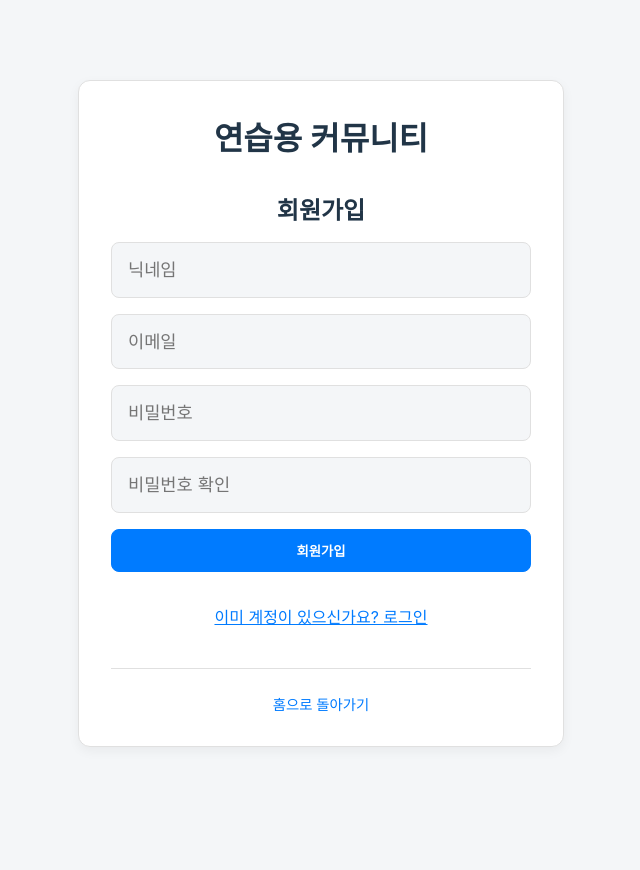
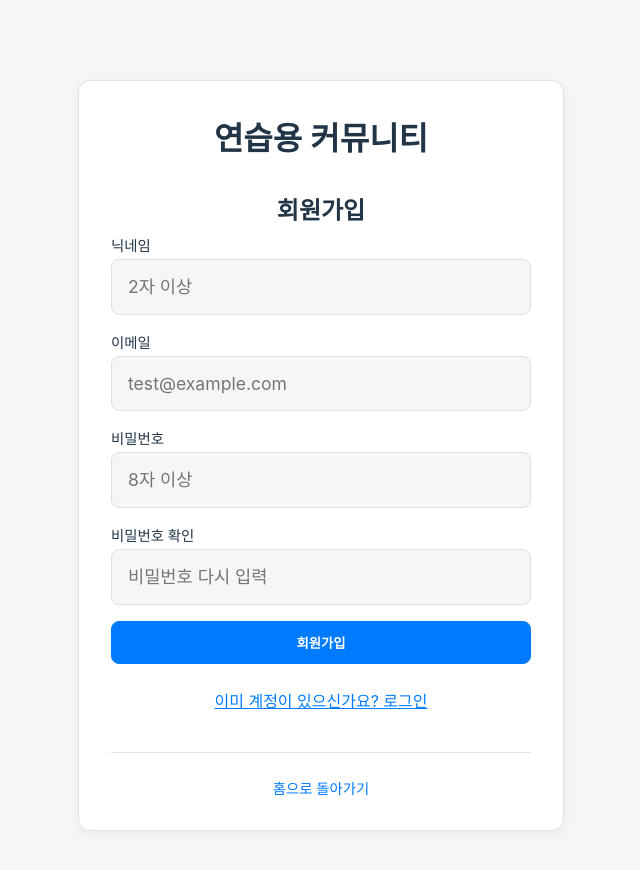
Before and after one commit to ahnsangha/portfolio-3, a React (Vite) app in the folder frontend/: page /login in a window 1280 px wide. Both pictures are taken after a click on the element "계정이 없으신가요? 회원가입". Shown: the top 870 px of the page, without its empty margins (319-959 px from the left). Built offline with nearby package versions, Linux system fonts and the light colour scheme; no server answers.

Commit message:
회원가입 수정

```diff
--- a/frontend/src/App.css
+++ b/frontend/src/App.css
@@ -205,7 +205,7 @@ body.dark .sidebar-nav a:hover, body.dark .sidebar-button:hover {
 .post-detail .post-content { margin-top: 2rem; white-space: pre-wrap; line-height: 1.7; }
 
 .auth-page .card { max-width: 420px; margin: 5rem auto; text-align: center; }
-.auth-form { display: flex; flex-direction: column; gap: 1rem; margin-top: 2rem; }
+.auth-form { display: flex; flex-direction: column; gap: 0.5rem; margin-top: 2rem; }
 .toggle-auth { cursor: pointer; color: var(--link-color); text-decoration: underline; margin-top: 1rem; }
 
 .auth-footer {
@@ -216,6 +216,21 @@ body.dark .sidebar-nav a:hover, body.dark .sidebar-button:hover {
   font-size: 0.9rem;
 }
 
+.error-message {
+  color: #dc3545;
+  font-size: 0.85rem;
+  padding-left: 0.25rem;
+  margin-top: 0.25rem;
+  display: block;
+}
+.server-error {
+  text-align: center;
+  font-weight: 600;
+  background-color: rgba(220, 53, 69, 0.1);
+  padding: 0.75rem;
+  border-radius: 8px;
+  margin-bottom: 0.5rem;
+}
 
 .post-item-content {
   flex-grow: 1; /* 👈 제목과 내용이 공간을 차지하도록 함 */
@@ -255,7 +270,17 @@ body.dark .sidebar-nav a:hover, body.dark .sidebar-button:hover {
 /* =================================== */
 /* 4. Forms & Buttons */
 /* =================================== */
-.form-group { margin-bottom: 1rem; }
+.form-group {
+  width: 100%;
+  margin-bottom: 0.5rem;
+  text-align: left;
+}
+.form-group label {
+  font-weight: 500;
+  font-size: 0.9rem;
+  margin-bottom: 0.25rem;
+  display: block;
+}
 input, textarea {
   width: 100%;
   padding: 0.8rem 1rem;
--- a/frontend/src/pages/AuthPage.jsx
+++ b/frontend/src/pages/AuthPage.jsx
@@ -4,26 +4,53 @@ import api from '../api';
 import toast from 'react-hot-toast';
 
 const AuthPage = ({ onLogin, user }) => {
+  const navigate = useNavigate();
   const [isRegister, setIsRegister] = useState(false);
   const [email, setEmail] = useState('');
   const [password, setPassword] = useState('');
-  const [confirmPassword, setConfirmPassword] = useState(''); // 1. 비밀번호 확인 state
+  const [confirmPassword, setConfirmPassword] = useState('');
   const [nickname, setNickname] = useState('');
-  const navigate = useNavigate();
+  const [errors, setErrors] = useState({}); // 1. 오류 메시지 상태 추가
+
+  useEffect(() => {
+    if (user) {
+      navigate('/');
+    }
+  }, [user, navigate]);
 
   const handleSubmit = async (e) => {
     e.preventDefault();
+    setErrors({}); // 2. 이전 오류 초기화
 
-    // 2. 회원가입 시 비밀번호 일치 여부 확인
-    if (isRegister && password !== confirmPassword) {
-      toast.error('비밀번호가 일치하지 않습니다.');
+    // --- 3. 클라이언트 측 유효성 검사 시작 ---
+    const newErrors = {};
+    if (!/\S+@\S+\.\S+/.test(email)) {
+      newErrors.email = "유효한 이메일 형식이 아닙니다.";
+    }
+
+    if (isRegister) {
+      if (nickname.length < 2) {
+        newErrors.nickname = "닉네임은 2자 이상 입력해주세요.";
+      }
+      if (password.length < 8) {
+        newErrors.password = "비밀번호는 8자 이상 입력해주세요.";
+      }
+      if (password !== confirmPassword) {
+        newErrors.confirmPassword = "비밀번호가 일치하지 않습니다.";
+      }
+    }
+
+    // 4. 유효성 검사 실패 시, 오류 메시지를 표시하고 전송 중단
+    if (Object.keys(newErrors).length > 0) {
+      setErrors(newErrors);
       return;
     }
+    // --- 유효성 검사 끝 ---
 
     const url = isRegister ? '/api/register' : '/api/login';
     const payload = isRegister ? { email, password, nickname } : { email, password };
 
-    const promise = api.post(`${url}`, payload);
+    const promise = api.post(url, payload);
 
     toast.promise(promise, {
       loading: '처리 중...',
@@ -31,23 +58,21 @@ const AuthPage = ({ onLogin, user }) => {
         if (isRegister) {
           setIsRegister(false);
           setNickname('');
-          setConfirmPassword(''); // 입력창 초기화
+          setConfirmPassword('');
           return '회원가입 성공! 이제 로그인해주세요.';
         } else {
           onLogin(response.data);
           return '로그인 성공!';
         }
       },
-      // 3. 백엔드에서 보낸 구체적인 오류 메시지가 자동으로 표시됩니다.
-      error: (error) => error.response?.data?.message || '오류가 발생했습니다.',
+      error: (error) => {
+        const serverMessage = error.response?.data?.message || '오류가 발생했습니다.';
+        // 5. 서버에서 받은 오류를 상단에 표시
+        setErrors({ server: serverMessage });
+        return serverMessage; // 토스트 알림에도 표시
+      },
     });
   };
-
-  useEffect(() => {
-    if (user) {
-      navigate('/');
-    }
-  }, [user, navigate]);
 
   return (
     <div className="auth-page">
@@ -55,38 +80,59 @@ const AuthPage = ({ onLogin, user }) => {
         <h1>연습용 커뮤니티</h1>
         <form onSubmit={handleSubmit} className="auth-form">
           <h2>{isRegister ? '회원가입' : '로그인'}</h2>
+
+          {/* 6. 서버 오류 메시지 표시 영역 */}
+          {errors.server && (
+            <span className="error-message server-error">{errors.server}</span>
+          )}
+
           {isRegister && (
+            <div className="form-group">
+              <label htmlFor="nickname">닉네임</label>
               <input
+                id="nickname"
                 type="text"
-              placeholder="닉네임"
+                placeholder="2자 이상"
                 value={nickname}
                 onChange={(e) => setNickname(e.target.value)}
-              required
               />
+              {errors.nickname && <span className="error-message">{errors.nickname}</span>}
+            </div>
           )}
+          <div className="form-group">
+            <label htmlFor="email">이메일</label>
             <input
+              id="email"
               type="email"
-            placeholder="이메일"
+              placeholder="test@example.com"
               value={email}
               onChange={(e) => setEmail(e.target.value)}
-            required
             />
+            {errors.email && <span className="error-message">{errors.email}</span>}
+          </div>
+          <div className="form-group">
+            <label htmlFor="password">비밀번호</label>
             <input
+              id="password"
               type="password"
-            placeholder="비밀번호"
+              placeholder={isRegister ? "8자 이상" : ""}
               value={password}
               onChange={(e) => setPassword(e.target.value)}
-            required
             />
-          {/* 4. 비밀번호 확인 입력창 추가 */}
+            {errors.password && <span className="error-message">{errors.password}</span>}
+          </div>
           {isRegister && (
+            <div className="form-group">
+              <label htmlFor="confirmPassword">비밀번호 확인</label>
               <input
+                id="confirmPassword"
                 type="password"
-              placeholder="비밀번호 확인"
+                placeholder="비밀번호 다시 입력"
                 value={confirmPassword}
                 onChange={(e) => setConfirmPassword(e.target.value)}
-              required
               />
+              {errors.confirmPassword && <span className="error-message">{errors.confirmPassword}</span>}
+            </div>
           )}
           <button type="submit" className="primary">{isRegister ? '회원가입' : '로그인'}</button>
           <p onClick={() => setIsRegister(!isRegister)} className="toggle-auth">
```
Lines whose indentation alone changed are shown as unchanged.
